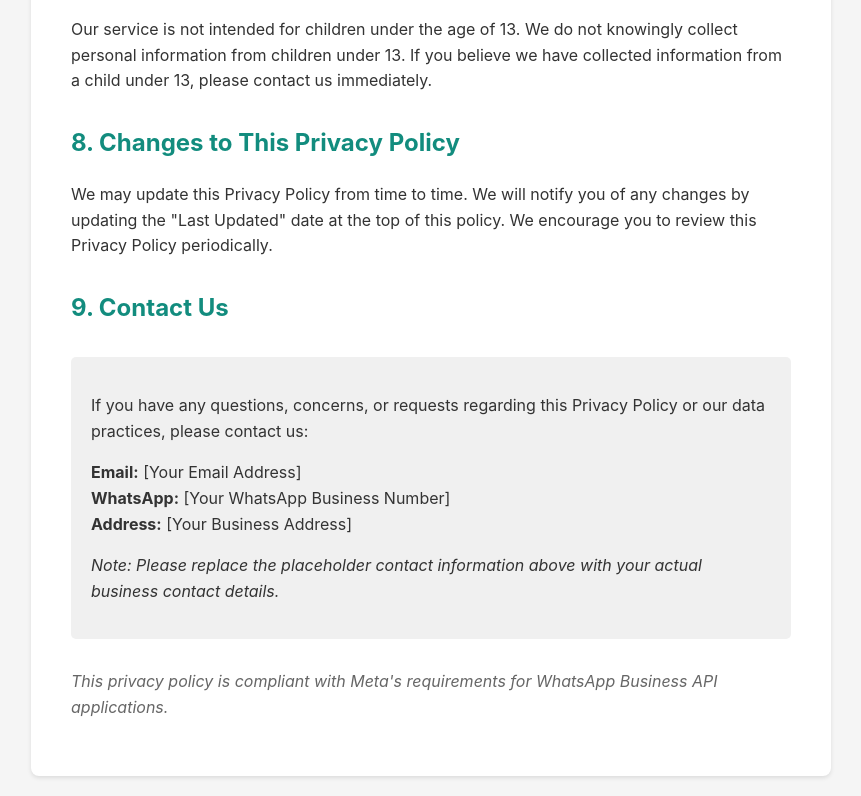
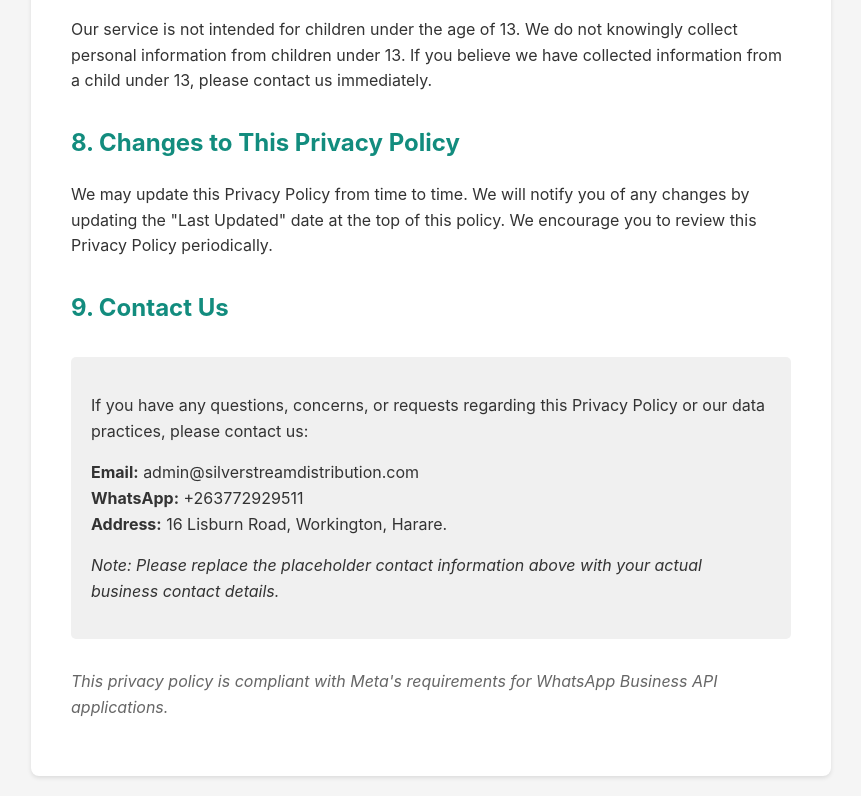
Before and after one commit to ssi-zim/privacy-policy, a plain HTML site: page privacy-policy.html in a window 1280 px wide. Shown: the part 2394-3190 px from the top of the page, without its empty margins (209-1070 px from the left). Drawn offline with Linux system fonts and the light colour scheme.

Commit message:
Update privacy-policy.html

```diff
--- a/privacy-policy.html
+++ b/privacy-policy.html
@@ -130,9 +130,9 @@
         <div class="contact">
             <p>If you have any questions, concerns, or requests regarding this Privacy Policy or our data practices, please contact us:</p>
             <p>
-                <strong>Email:</strong> [Your Email Address]<br>
-                <strong>WhatsApp:</strong> [Your WhatsApp Business Number]<br>
-                <strong>Address:</strong> [Your Business Address]
+                <strong>Email:</strong> admin@silverstreamdistribution.com<br>
+                <strong>WhatsApp:</strong> +263772929511<br>
+                <strong>Address:</strong> 16 Lisburn Road, Workington, Harare.
             </p>
             <p><em>Note: Please replace the placeholder contact information above with your actual business contact details.</em></p>
         </div>
```
